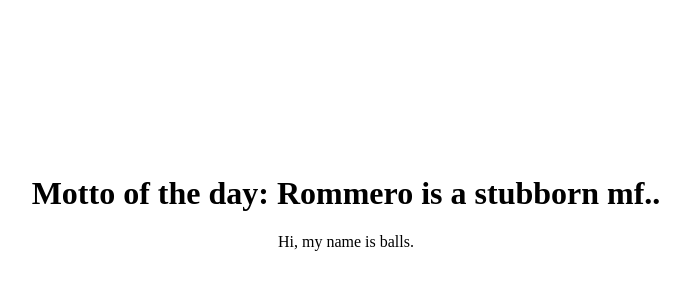
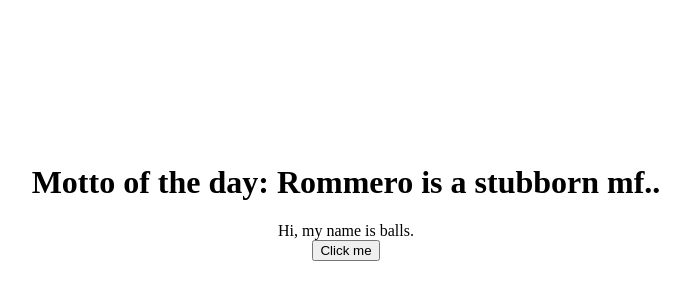
Before and after one commit to ericvalcik/simple-web-app, a plain HTML site: page index.html in a window 1280 px wide. Shown: the part 206-506 px from the top of the page, without its empty margins (294-984 px from the left). Drawn offline with Linux system fonts and the light colour scheme.

Commit message:
add button just to flex a little more

```diff
--- a/index.html
+++ b/index.html
@@ -8,6 +8,12 @@
   <div style="display: flex; width: 100%; height: 100vh; align-items: center; justify-content: center; flex-direction: column">
     <h1>Motto of the day: Rommero is a stubborn mf..</h1>
     Hi, my name is balls.
+    <button onclick="func()">Click me</button>
   </div>
 </body>
+<script>
+  const func = () => {
+    alert("Here you could run you dumbass R script >:D");
+  }
+</script>
 </html>
```
